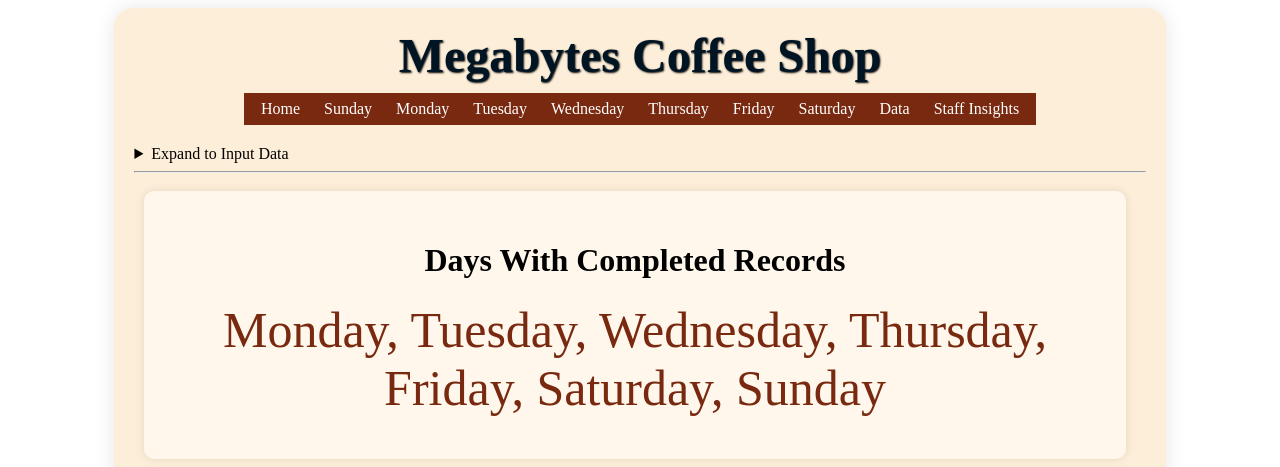
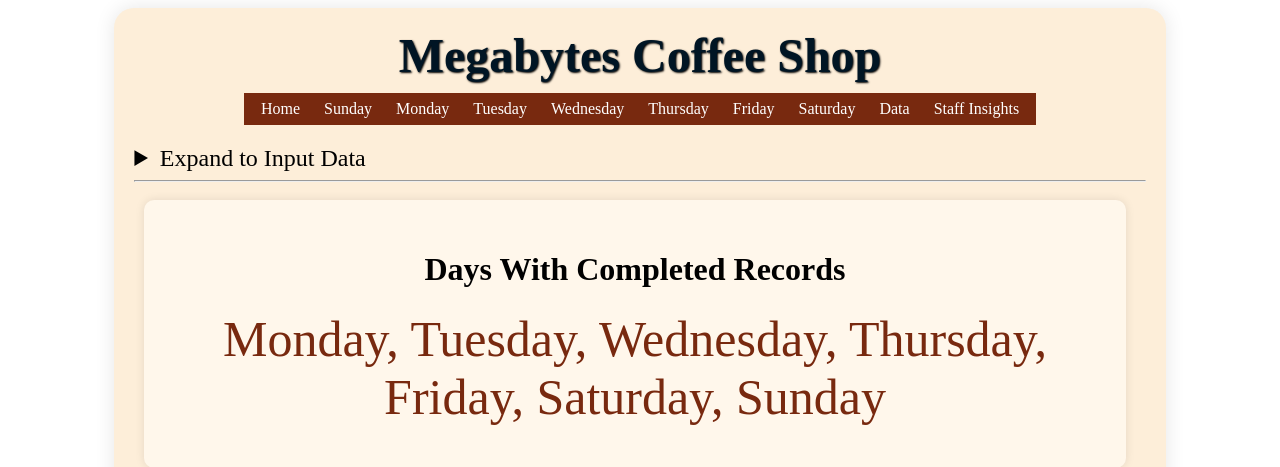
Before and after one commit to jgoldberg-shine/week8testing, a Flask app: page / in a window 1280 px wide. Shown: the top 467 px of the page. Run offline with Flask 3, Linux system fonts and the light colour scheme; data comes from the database, SQL or seed files in the repository.

Commit message:
minor text size change

```diff
--- a/website/static/style.css
+++ b/website/static/style.css
@@ -182,3 +182,7 @@ input[type="number"] {
     border-radius: 5px;
     box-sizing: border-box;
 }
+
+.expand-text {
+    font-size: 1.5rem; /* Adjust the size as per your preference */
+}
--- a/website/templates/index.html
+++ b/website/templates/index.html
@@ -11,9 +11,7 @@
 
 <div class="container">
     <details>
-        <summary>
-            Expand to Input Data
-        </summary>
+        <summary class="expand-text">Expand to Input Data</summary>
         <form action="/add" method="post">
             <hr>
             <label>Input Data</label>
```
